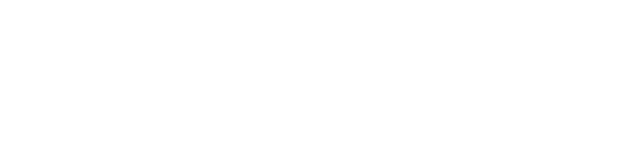
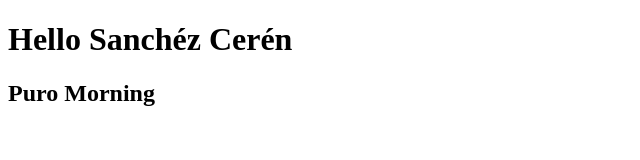
Before and after one commit to jossolis25/Practica-Josu-1, a plain HTML site: page index.html in a window 1280 px wide. Shown: the whole page, without its empty margins (0-640 px from the left). Drawn offline with Linux system fonts and the light colour scheme.

Commit message:
Mi chamba modificada

```diff
--- a/index.html
+++ b/index.html
@@ -6,6 +6,7 @@
     <title>SanchezCerén</title>
 </head>
 <body>
-
+    <h1>Hello Sanchéz Cerén</h1>
+    <h2>Puro Morning</h2>
 </body>
 </html>
```
